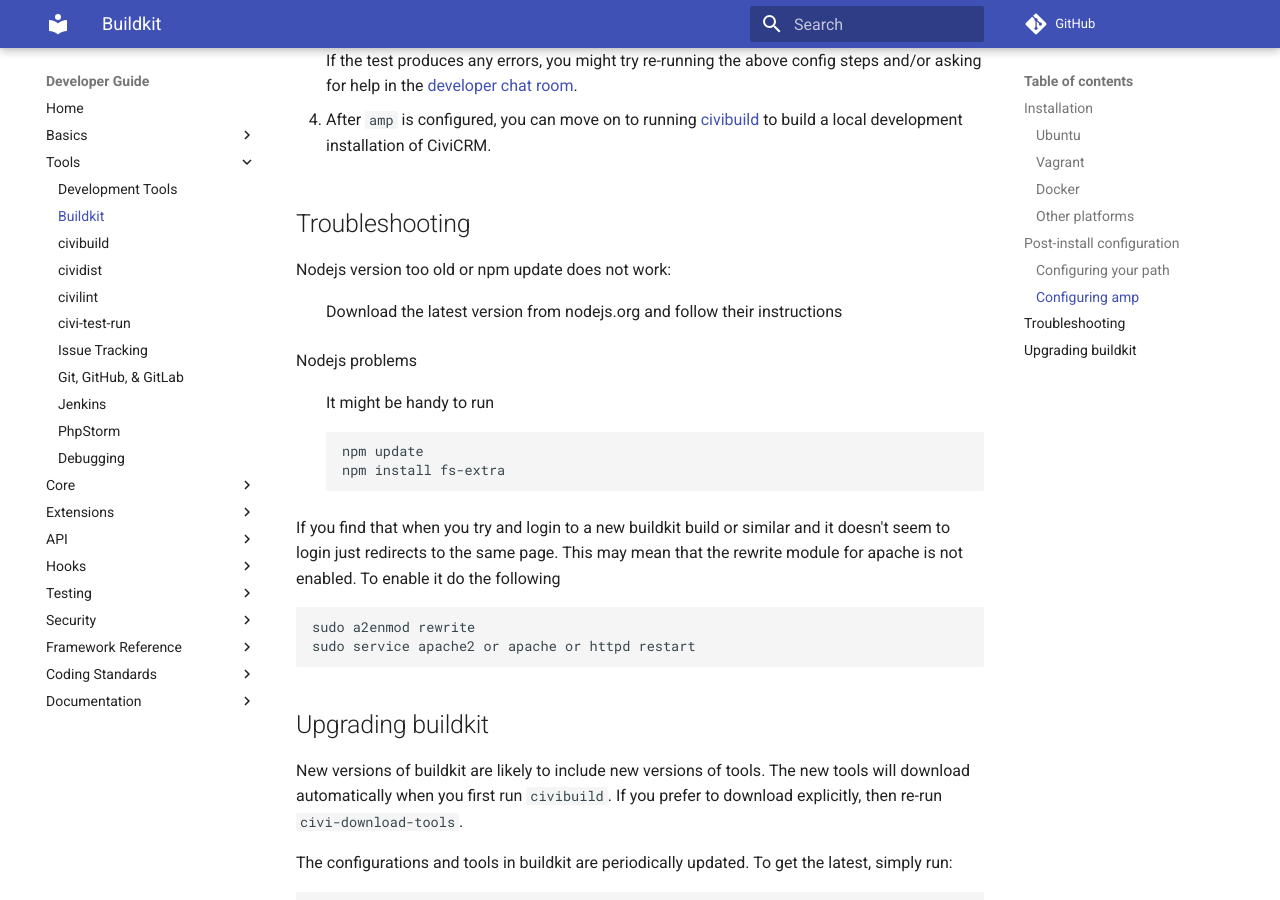
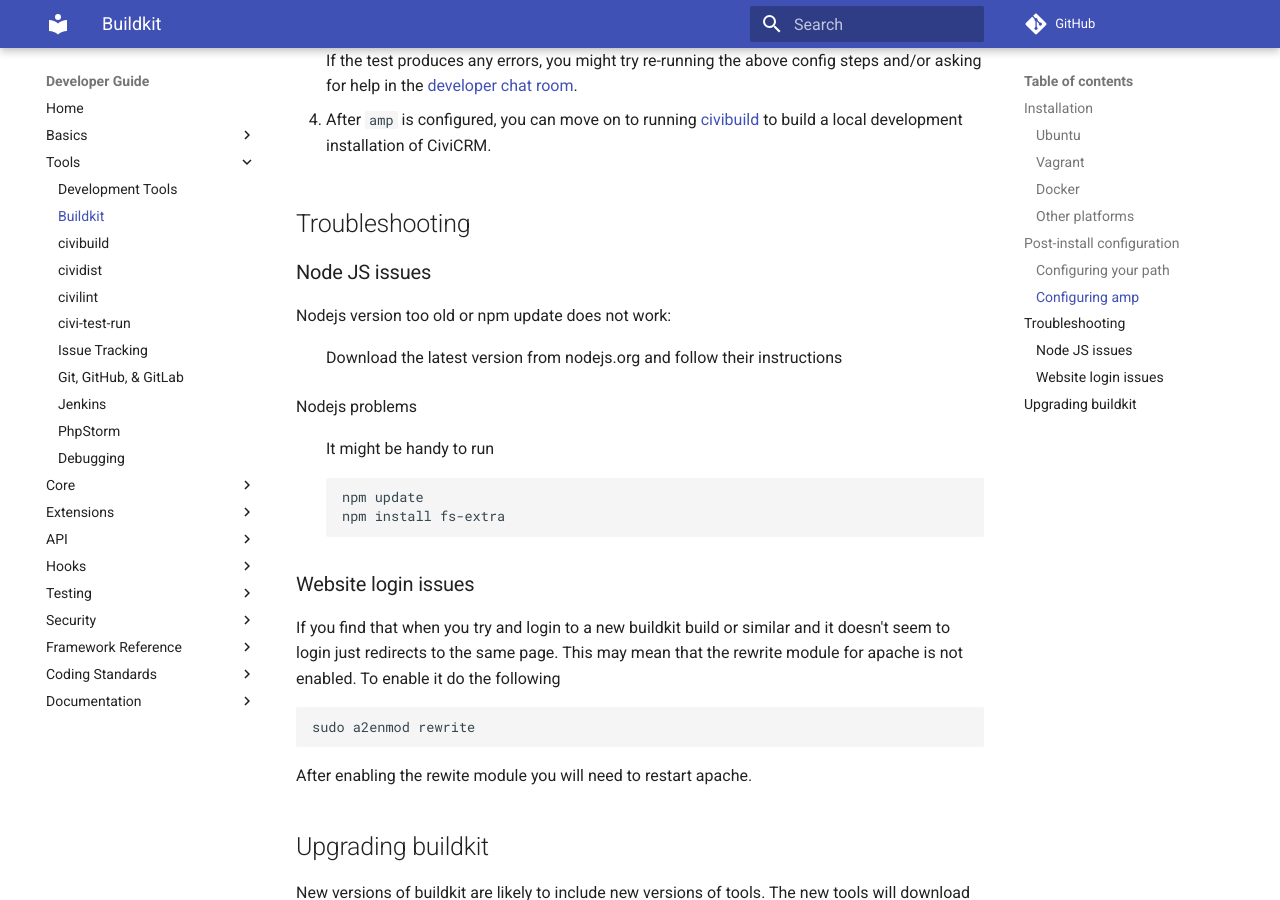
Before and after one commit to civicrm/civicrm-dev-docs, an MkDocs documentation site: the page built from docs/tools/buildkit.md, in a window 1280 px wide and 900 px high, scrolled down 4221 px. Built offline with MkDocs 1.6.1 and Material for MkDocs 9.7.7, drawn with Linux system fonts in a browser that asks for light colours; comment, search, counter and statistics services are not loaded; old or Windows-style settings are respelled for this version of MkDocs.

Commit message:
Add in subheadings and move restart into separate line without code block to make it simpler

````diff
--- a/docs/tools/buildkit.md
+++ b/docs/tools/buildkit.md
@@ -165,6 +165,7 @@
 
 ## Troubleshooting {:#troubleshooting}
 
+### Node JS issues
 Nodejs version too old or npm update does not work:
 
 : Download the latest version from nodejs.org and follow their instructions
@@ -178,12 +179,15 @@
     npm install fs-extra
     ```
 
+### Website login issues
+
 If you find that when you try and login to a new buildkit build or similar and it doesn't seem to login just redirects to the same page. This may mean that the rewrite module for apache is not enabled. To enable it do the following
 
 ```bash
 sudo a2enmod rewrite
-sudo service apache2 or apache or httpd restart
 ```
+
+After enabling the rewite module you will need to restart apache.
 
 ## Upgrading buildkit {:#upgrading}
 
````
